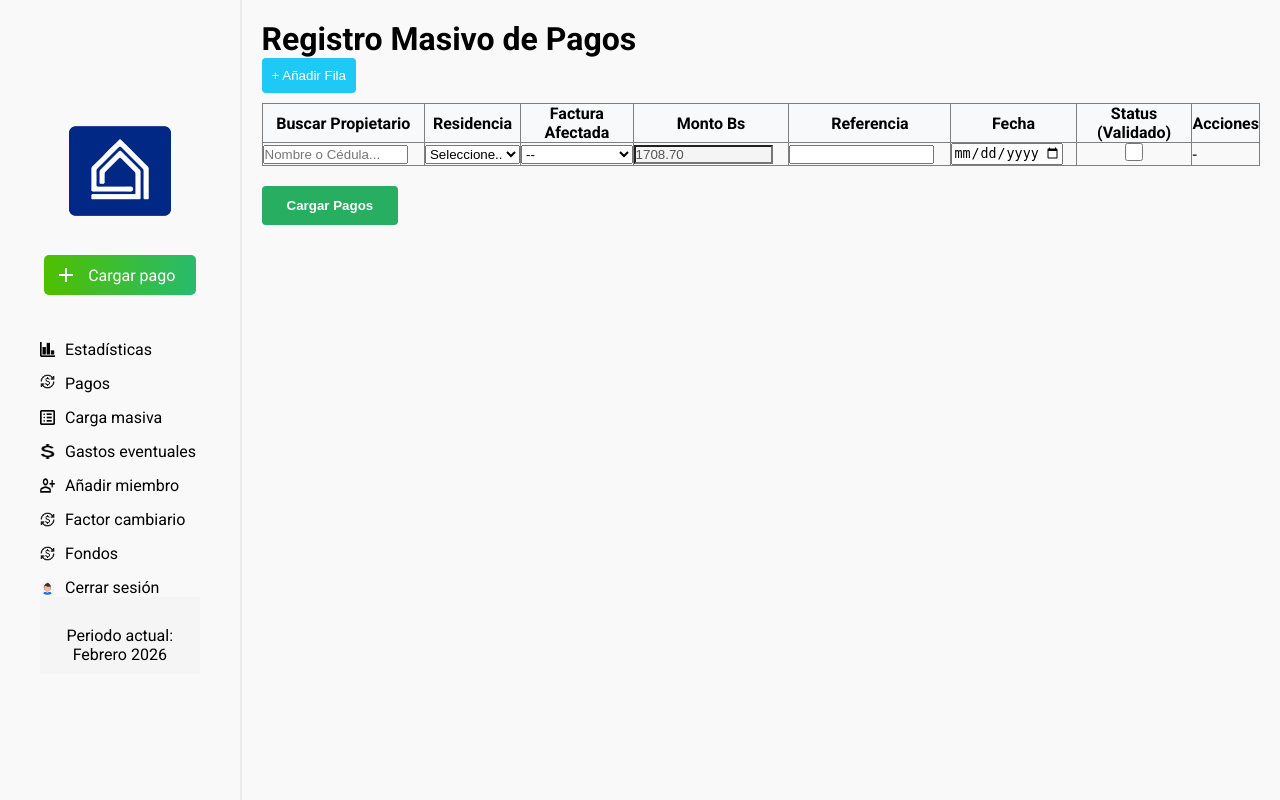
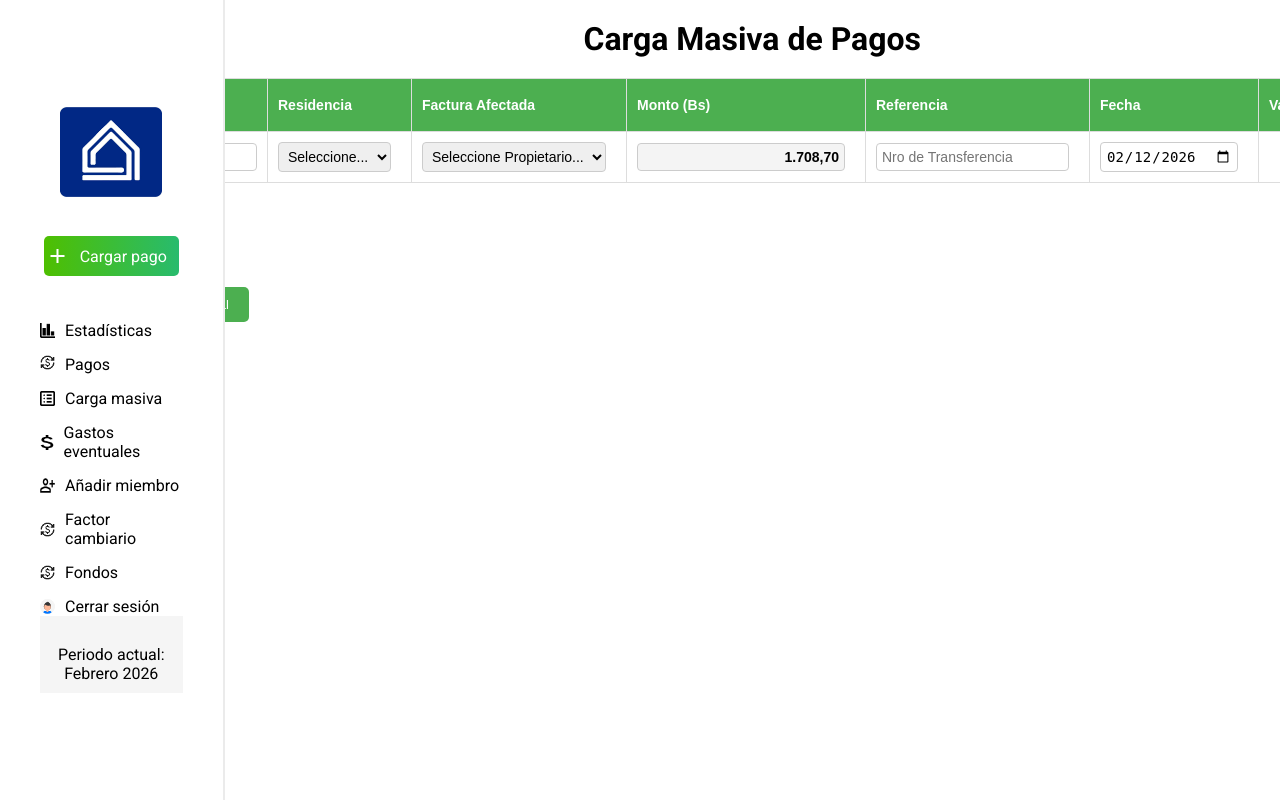
Before and after one commit to micha0507/condv1, a PHP site: page /carga_masiva.php in a window 1280 px wide. Run offline with PHP 8.4, Linux system fonts and the light colour scheme; a user stored in the database is signed in; data comes from the database, SQL or seed files in the repository.

Commit message:
mejorado pero la lista de propietario aun se esconde entre las filas de la tabla carga masiva

```diff
--- a/carga_masiva.php
+++ b/carga_masiva.php
@@ -1,7 +1,10 @@
 <?php
 include './modelo/conexion.php';
 session_start();
-if (empty($_SESSION['id_admin'])) { header("Location: ../login.php"); exit; }
+if (empty($_SESSION['id_admin'])) {
+    header("Location: ../login.php");
+    exit;
+}
 
 // 4. Obtener último factor y monto_mensual para el cálculo automático
 $sql_f = "SELECT factor, monto_mensual FROM factor ORDER BY id DESC LIMIT 1";
@@ -13,91 +16,170 @@ $monto_bs_final = number_format($tasa * $mensualidad_usd, 2, '.', ''); // Operac
 
 <!DOCTYPE html>
 <html lang="es">
+
 <head>
     <meta charset="UTF-8">
+    <meta name="viewport" content="width=device-width, initial-scale=1.0">
     <title>Carga Masiva de Pagos</title>
-    <link rel="stylesheet" href="./css/carga_masiva.css">
+    <link rel="icon" href="/img/ico_condo.ico">
+    <link rel="stylesheet" href="./css/tabla_pagos.css">
     <script src="https://code.jquery.com/jquery-3.6.0.min.js"></script>
     <style>
-        .results-list { position: absolute; background: white; border: 1px solid #ddd; z-index: 1000; width: 100%; max-height: 150px; overflow-y: auto; box-shadow: 0 2px 5px rgba(0,0,0,0.2); }
-        .result-item { padding: 8px; cursor: pointer; border-bottom: 1px solid #eee; }
-        .result-item:hover { background: #f0f0f0; }
-        input[readonly] { background-color: #f4f4f4; color: #555; }
+        /* Contenedor relativo para el input */
+        /* Esto asegura que la celda no corte el contenido */
+        td {
+            overflow: visible !important;
+        }
+
+        .results-list {
+            position: absolute;
+            /* Forzamos que aparezca justo debajo del input */
+            top: 100%;
+            left: 0;
+            width: 100%;
+            min-width: 250px;
+            /* Evita que sea muy estrecha */
+            background: white;
+            border: 1px solid #87898a;
+            border-radius: 4px;
+            box-shadow: 0 4px 12px rgba(0, 0, 0, 0.15);
+
+            /* Z-index extremadamente alto */
+            z-index: 999999 !important;
+
+            max-height: 200px;
+            overflow-y: auto;
+            display: none;
+            /* Se activa por JS */
+        }
+
+        /* Estilo para los ítems de la lista */
+        .result-item {
+            padding: 10px;
+            border-bottom: 1px solid #eee;
+            cursor: pointer;
+            background: #fff;
+        }
+
+        .result-item:hover {
+            background: #f1f7ff;
+        }
     </style>
 </head>
+
 <body>
     <?php include 'navbar.php'; ?>
-    <div style="padding: 20px;">
-        <h1>Registro Masivo de Pagos</h1>
-        <button type="button" id="addRow" style="margin-bottom: 10px; padding: 10px; background: #1ecaf5; color: white; border: none; border-radius: 4px; cursor: pointer;">+ Añadir Fila</button>
+
+    <div class="principal">
+        <h1>Carga Masiva de Pagos</h1>
 
         <form action="modelo/procesar_carga_total.php" method="POST">
-            <table id="tablaPagos" border="1" style="width: 100%; border-collapse: collapse;">
+
+
+            <table>
                 <thead>
-                    <tr style="background: #f8f9fa;">
-                        <th>Buscar Propietario</th>
+                    <tr>
+                        <th>Buscar Propietario (RIF/Nombre)</th>
                         <th>Residencia</th>
                         <th>Factura Afectada</th>
-                        <th>Monto Bs</th>
+                        <th>Monto (Bs)</th>
                         <th>Referencia</th>
                         <th>Fecha</th>
-                        <th>Status (Validado)</th>
-                        <th>Acciones</th>
+                        <th>Validar</th>
+                        <th>Acción</th>
                     </tr>
                 </thead>
                 <tbody id="container">
                 </tbody>
-            </table>
-            <button type="submit" style="margin-top: 20px; padding: 12px 25px; background: #27ae60; color: white; border: none; cursor: pointer; border-radius: 4px; font-weight: bold;">Cargar Pagos</button>
+            </table> <br>
+            <div style="margin-bottom: 20px;"><br><br>
+                <button type="button" id="addRow" style="background-color: #4CAF50; color: white; padding: 10px 15px; border: none; border-radius: 5px; cursor: pointer;">
+                    Añadir Fila
+                </button>
+            </div>
+
+            <div style="margin-top: 20px;">
+                <button type="submit" style="background-color: #4CAF50; color: white; padding: 10px 20px; border: none; border-radius: 5px; cursor: pointer; font-size: 13px;">
+                    Procesar Carga Total
+                </button>
+            </div>
         </form>
     </div>
 
     <script>
-        let rowCount = 0;
-        const MONTO_CALCULADO = "<?php echo $monto_bs_final; ?>";
+        // 1. Variables globales
+        let pagoIndex = 0;
+        // Aseguramos que si PHP no devuelve nada, JS reciba un número válido
+        const TASA_SISTEMA = <?php echo json_encode((float)$tasa); ?>;
+        const MENSUALIDAD_SISTEMA = <?php echo json_encode((float)$mensualidad_usd); ?>;
 
+        // 2. Función para formatear visualmente (12.500,00)
+        function formatearMonto(valor) {
+            return new Intl.NumberFormat('de-DE', {
+                minimumFractionDigits: 2,
+                maximumFractionDigits: 2
+            }).format(valor);
+        }
+
+        // 3. Función para crear la fila
         function createRow() {
-            const index = rowCount;
+            const container = document.getElementById('container');
             const tr = document.createElement('tr');
+            const index = pagoIndex;
+
+            // Calculamos el monto basado en la base de datos
+            const montoCalculado = formatearMonto(TASA_SISTEMA * MENSUALIDAD_SISTEMA);
+
             tr.innerHTML = `
-                <td style="position:relative">
-                    <input type="text" class="search-prop" placeholder="Nombre o Cédula..." required autocomplete="off" style="width:90%">
+            <td style="position:relative; min-width: 180px;">
+                    <input type="text" class="rif-search" placeholder="Nombre o RIF..." autocomplete="off" style="width: 100%;">
+                    <div class="results-list" style="display:none;"></div>
                     <input type="hidden" name="pagos[${index}][id_propietario]" class="id-propietario">
-                    <div class="results-list" style="display:none"></div>
             </td>
             <td>
-                    <select class="residencia-select" required style="width:100%"><option value="">Seleccione...</option></select>
+                <select name="pagos[${index}][residencia]" class="residencia-select" required>
+                    <option value="">Seleccione...</option>
+                </select>
             </td>
             <td>
-                    <select name="pagos[${index}][factura_afectada]" class="factura-select" required style="width:100%"><option value="">--</option></select>
+                <select name="pagos[${index}][factura_afectada]" class="factura-select" required>
+                    <option value="">Seleccione Propietario...</option>
+                </select>
             </td>
             <td>
-                    <input type="number" name="pagos[${index}][monto]" value="${MONTO_CALCULADO}" readonly style="width:90%">
+                <input type="text" name="pagos[${index}][monto]" value="${montoCalculado}" class="monto-input" readonly
+                       style="text-align: right; font-weight: bold; background: #f4f4f4;">
             </td>
-                <td><input type="text" name="pagos[${index}][referencia]" required style="width:90%"></td>
-                <td><input type="date" name="pagos[${index}][fecha_registro]" required style="width:90%"></td>
-                <td style="text-align:center">
-                    <input type="checkbox" name="pagos[${index}][status]" value="Validado">
-                </td>
-                <td>${index > 0 ? '<button type="button" class="btn-del" style="color:red; cursor:pointer;">Eliminar</button>' : '-'}</td>
+            <td><input type="text" name="pagos[${index}][referencia]" required placeholder="Nro de Transferencia"></td>
+            <td><input type="date" name="pagos[${index}][fecha]" value="<?php echo date('Y-m-d'); ?>" required></td>
+            <td style="text-align:center;"><input type="checkbox" name="pagos[${index}][status]" value="Validado" checked></td>
+            <td><button type="button" class="btn-del" style="background:#e74c3c; color:white; border:none; padding:5px 10px; border-radius:3px; cursor:pointer;">Eliminar</button></td>
         `;
-            document.getElementById('container').appendChild(tr);
-            setupRowLogic(tr);
-            rowCount++;
+
+            container.appendChild(tr);
+            setupRowEvents(tr);
+            pagoIndex++;
         }
 
-        function setupRowLogic(tr) {
-            const input = tr.querySelector('.search-prop');
+        // 4. Lógica de búsqueda y eventos por fila
+        function setupRowEvents(tr) {
+            const input = tr.querySelector('.rif-search');
             const results = tr.querySelector('.results-list');
             const resSelect = tr.querySelector('.residencia-select');
             const facSelect = tr.querySelector('.factura-select');
             const idInput = tr.querySelector('.id-propietario');
 
             input.addEventListener('input', function() {
-                if (this.value.length < 2) { results.style.display = 'none'; return; }
-                $.get('modelo/busca_propietario.php', { query: this.value }, function(data) {
+                if (this.value.length < 2) {
+                    results.style.display = 'none';
+                    return;
+                }
+
+                $.get('modelo/busca_propietario.php', {
+                    query: this.value
+                }, function(data) {
                     results.innerHTML = '';
-                    if (data.length > 0) {
+                    if (data && data.length > 0) {
                         results.style.display = 'block';
                         data.forEach(p => {
                             const div = document.createElement('div');
@@ -107,7 +189,6 @@ $monto_bs_final = number_format($tasa * $mensualidad_usd, 2, '.', ''); // Operac
                                 input.value = `${p.nombre} ${p.apellido}`;
                                 idInput.value = p.id;
                                 results.style.display = 'none';
-                                // Cargar residencias del propietario
                                 populateResidencias(resSelect, p.residencias);
                             };
                             results.appendChild(div);
@@ -124,15 +205,19 @@ $monto_bs_final = number_format($tasa * $mensualidad_usd, 2, '.', ''); // Operac
                     facturas.forEach(f => {
                         const opt = document.createElement('option');
                         opt.value = f.id_factura;
-                        opt.text = `ID: ${f.id_factura} (Deuda: ${f.monto} $)`;
+                        opt.text = `ID: ${f.id_factura} (Deuda: ${f.monto} Bs)`;
                         facSelect.appendChild(opt);
                     });
                 }
             };
 
-            if (tr.querySelector('.btn-del')) {
-                tr.querySelector('.btn-del').onclick = () => tr.remove();
+            tr.querySelector('.btn-del').onclick = () => {
+                if (document.querySelectorAll('#container tr').length > 1) {
+                    tr.remove();
+                } else {
+                    alert("Debe haber al menos una fila.");
                 }
+            };
         }
 
         function populateResidencias(select, residencias) {
@@ -140,14 +225,18 @@ $monto_bs_final = number_format($tasa * $mensualidad_usd, 2, '.', ''); // Operac
             residencias.forEach(r => {
                 const opt = document.createElement('option');
                 opt.value = r.id;
-                opt.text = `Nro: ${r.nro}`;
+                opt.text = `Residencia Nro: ${r.nro}`;
                 $(opt).data('facturas', r.facturas);
                 select.appendChild(opt);
             });
         }
 
+        // 5. Inicialización
+        document.addEventListener('DOMContentLoaded', () => {
             document.getElementById('addRow').onclick = createRow;
-        window.onload = createRow;
+            createRow(); // Crea la primera fila automáticamente
+        });
     </script>
 </body>
+
 </html>
```
Also changed, not shown: anadir_miembro.php (+5 -11 lines), modelo/procesar_carga_total.php (+7 -2 lines). Lines whose indentation alone changed are shown as unchanged.
